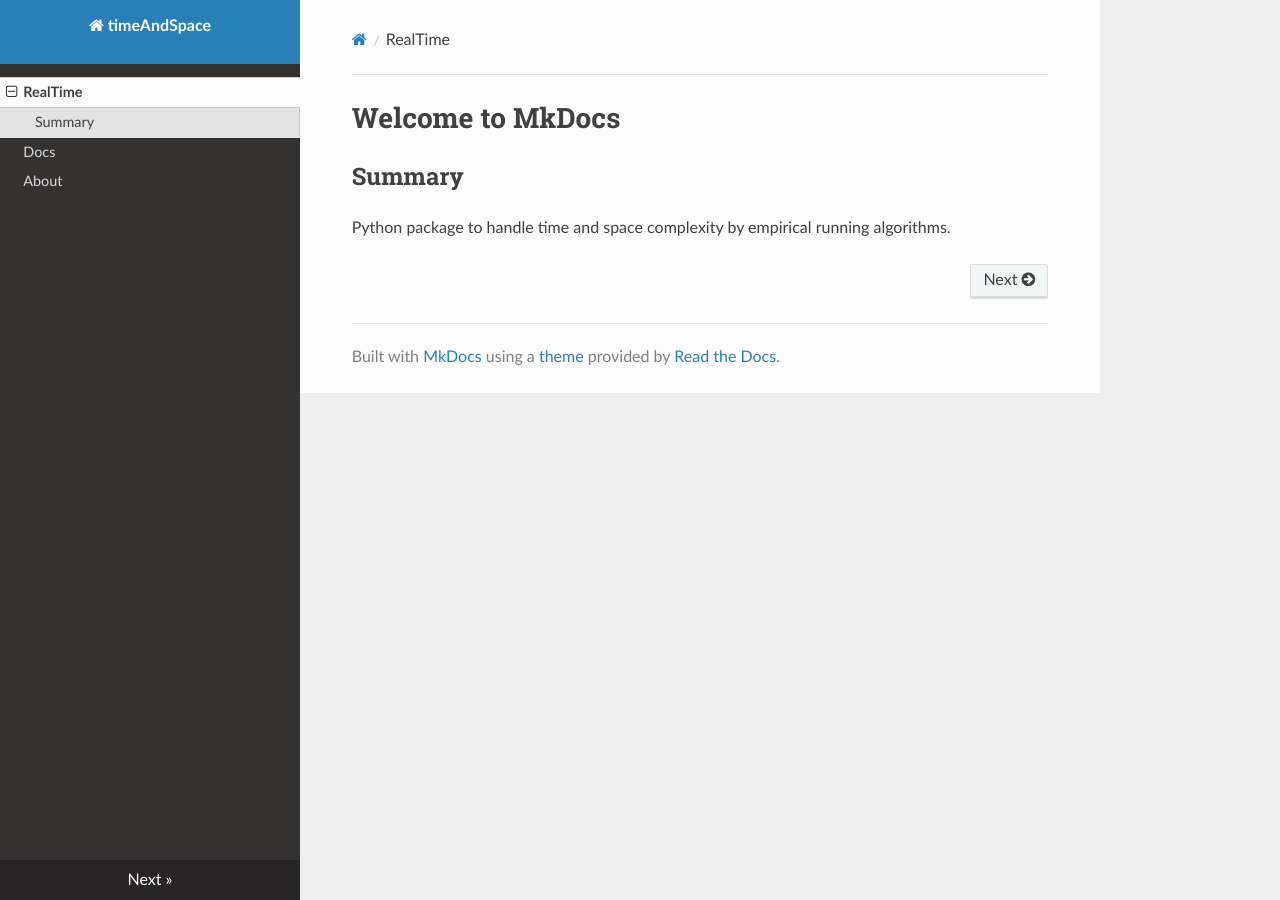
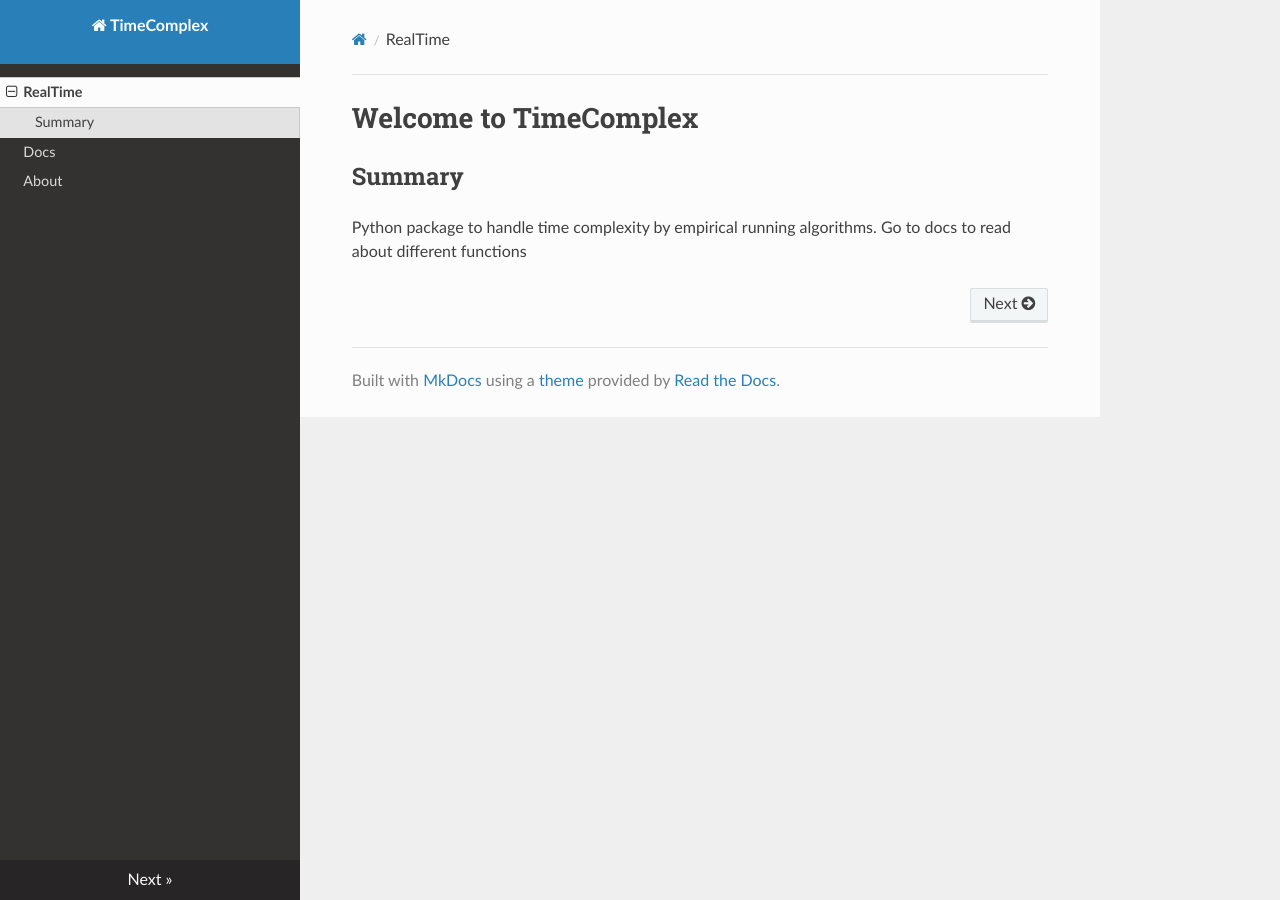
Before and after one commit to hodge-py/RL, an MkDocs documentation site: the page built from docs/index.md, in a window 1280 px wide. Built offline with MkDocs 1.6.1, drawn with Linux system fonts in a browser that asks for light colours; nearby versions of some CDN libraries.

Commit message:
max,min,avg runtimes

```diff
--- a/docs/index.md
+++ b/docs/index.md
@@ -1,5 +1,5 @@
-# Welcome to MkDocs
+# Welcome to TimeComplex
 
 ## Summary
 
-Python package to handle time and space complexity by empirical running algorithms.
+Python package to handle time complexity by empirical running algorithms. Go to docs to read about different functions
--- a/example.py
+++ b/example.py
@@ -50,4 +50,6 @@ testSet = real.generateTestSet() #generate a test set
 testSet1 = [[4,"stnr=gwege"], [12,"sagsdgg"], [3,"esfsfsseafesfsefsef"], [45,"stnrefgseege"], [17,"sagwetjtwfwe"], [34,"esfsfssem"],[41,"stn"], [53,"sakhhksdgg"], [24,"esjfjkkfsefsef"], [70,"stnwete"], [7,"sagwefwewsdfsdffwe"] ]
 # format of array. 2d array with each test set inside. You can make your own or just generate one with generateTestSet()
 
-real.complexGuess(testone,testSet) #guess the complexity of a function. Returns the guess and a plot
+#real.complexGuess(testone,testSet) #guess the complexity of a function. Returns the guess and a plot
+
+real.bestWorst(testone,testSet)
--- a/mkdocs.yml
+++ b/mkdocs.yml
@@ -1,4 +1,4 @@
-site_name: timeAndSpace
+site_name: TimeComplex
 
 plugins:
   - mkdocstrings
```
Also changed, not shown: docs/about.md (+2 -2 lines), docs/docs.md (+1 -1 lines), 1 other file.
